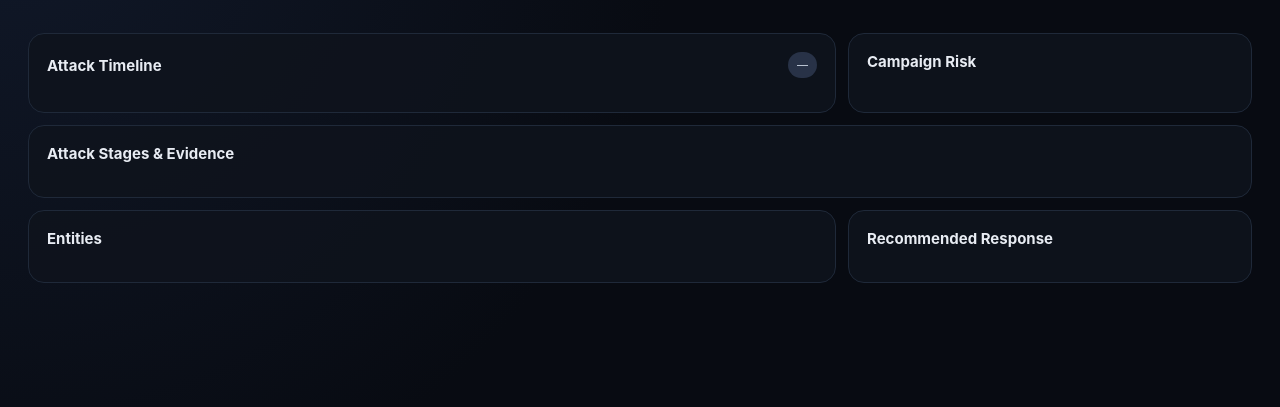
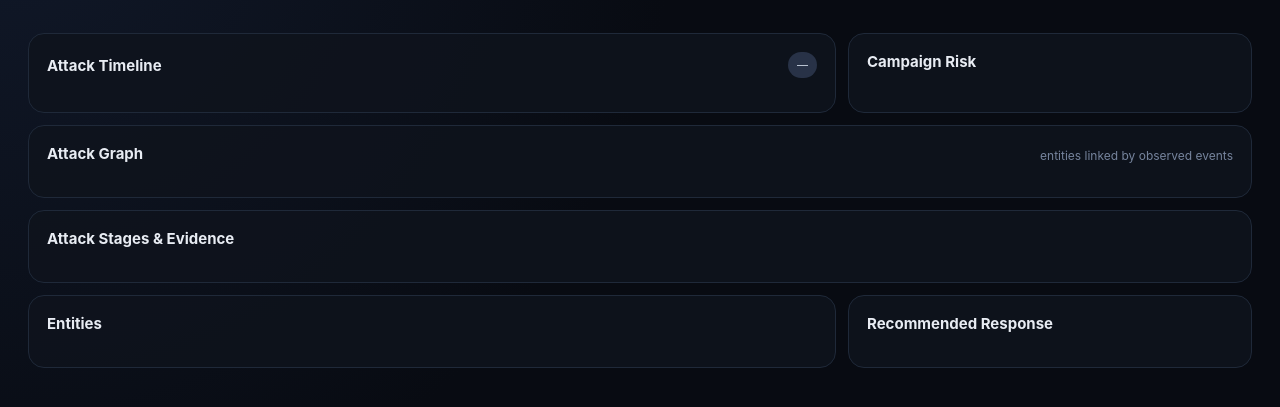
Before and after one commit to BethalaRinosh/hknexx, a plain HTML site: page frontend/index.html in a window 1280 px wide. Shown: the part 127-534 px from the top of the page. Drawn offline with Linux system fonts and the light colour scheme; files that its build step writes are made by us from their sources; no server answers; files whose address does not match are found by name.

Commit message:
feat: expose attack graph for frontend/index.html

```diff
--- a/frontend/index.html
+++ b/frontend/index.html
@@ -34,6 +34,11 @@
       </article>
 
       <article class="panel span-2">
+        <div class="panel-head"><h2>Attack Graph</h2><span class="muted">entities linked by observed events</span></div>
+        <div id="graph" class="graph-wrap"></div>
+      </article>
+
+      <article class="panel span-2">
         <div class="panel-head"><h2>Attack Stages & Evidence</h2></div>
         <div id="stages" class="stage-grid"></div>
       </article>
```
